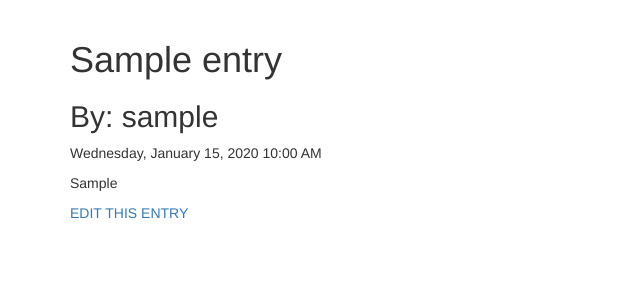
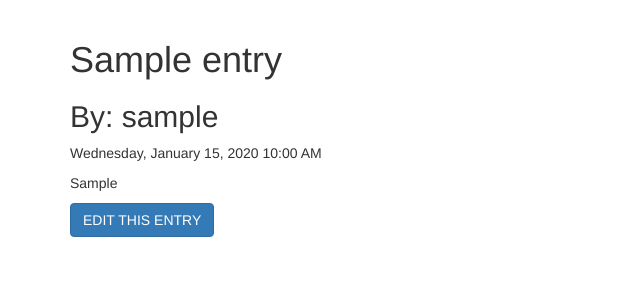
Before and after one commit to bpna/finalproj, a Flask app: a page that uses app/templates/entry.html in a window 1280 px wide. Shown: the part 52-352 px from the top of the page, without its empty margins (0-640 px from the left). Run offline with Flask 2, Linux system fonts and the light colour scheme; a user stored in the database is signed in; tables that the repository leaves empty hold one stand-in row (values such as "Sample post"); some libraries are stand-ins or nearby versions.

Commit message:
change EDIT THIS ENTRY from link to button

```diff
--- a/app/templates/entry.html
+++ b/app/templates/entry.html
@@ -6,6 +6,6 @@
     <p>{{ moment(entry.time).format('LLLL') }}</p>
     <p>{{ entry.entry }}</p>
     {% if entry.author == current_user %}
-        <a href={{ url_for('edit', username=entry.author.username, id=entry.id) }}>EDIT THIS ENTRY</a>
+        <a class="btn btn-primary" href={{ url_for('edit', username=entry.author.username, id=entry.id) }} role="button">EDIT THIS ENTRY</a>
     {% endif %}
 {% endblock %}
```
Also changed, not shown: README.md.
